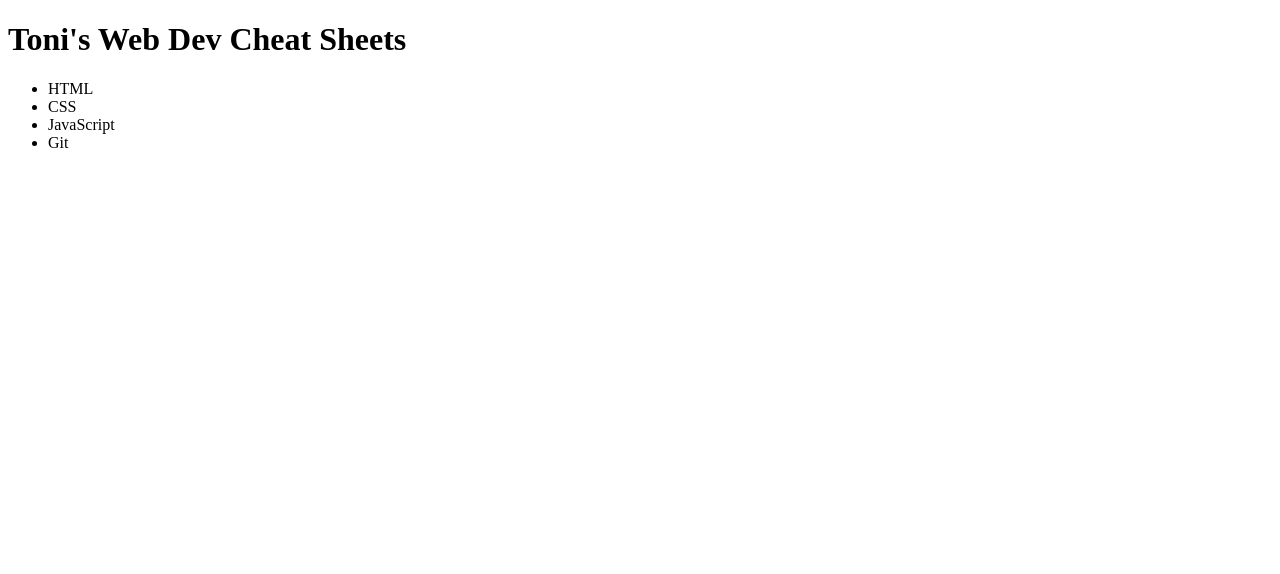
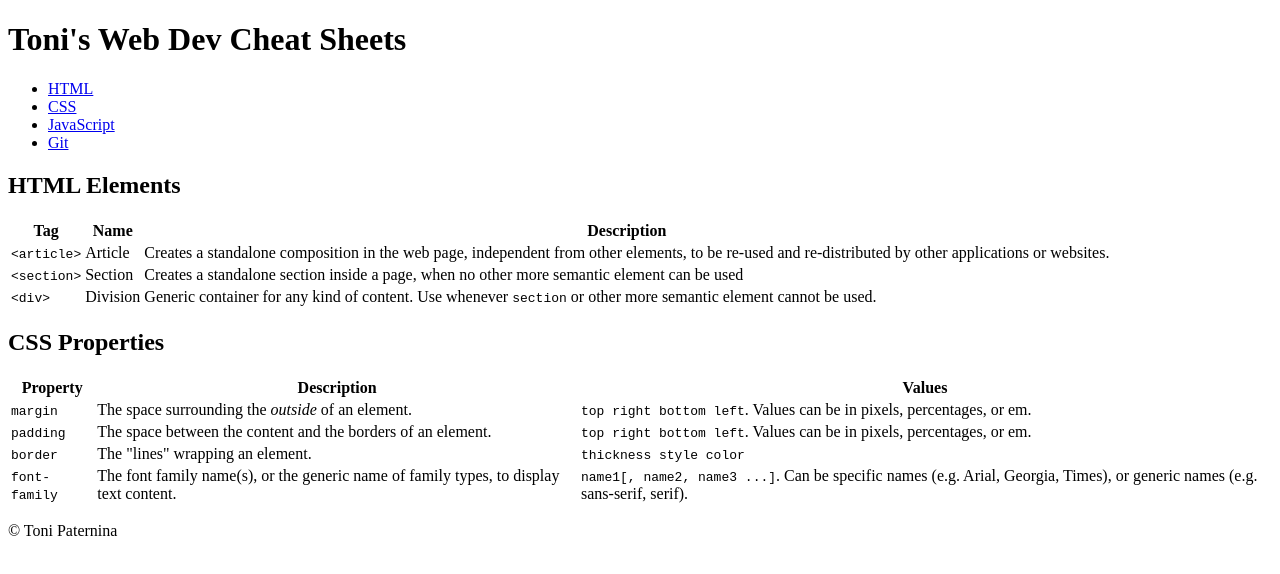
Before and after one commit to tpaternina/CheatSheet, a plain HTML site: page index.html in a window 1280 px wide. Drawn offline with Linux system fonts and the light colour scheme.

Commit message:
finish html and css tables

```diff
--- a/index.html
+++ b/index.html
@@ -11,19 +11,92 @@
       <h1>Toni's Web Dev Cheat Sheets</h1>
       <nav>
         <ul>
-          <li>HTML</li>
-          <li>CSS</li>
-          <li>JavaScript</li>
-          <li>Git</li>
+          <li><a href="#html">HTML</a></li>
+          <li><a href="#css">CSS</a></li>
+          <li><a href="#javascript">JavaScript</a></li>
+          <li><a href="#git">Git</a></li>
         </ul>
       </nav>
     </header>
 
     <main>
+      <!-- HTML table -->
+      <h2> HTML Elements </h2>
+      <table>
+        <thead>
+          <tr>
+            <th scope="col">Tag</th>
+            <th scope="col">Name</th>
+            <th colspan="col">Description</th>
+          </tr>
+        </thead>
+        <tbody>
+          <tr>
+            <td><code>&lt;article&gt;</code></td>
+            <td>Article</td>
+            <td>Creates a standalone composition in the web page, independent from
+              other elements, to be re-used and re-distributed by other applications
+              or websites.</td>
+          </tr>
+          <tr>
+            <td><code>&lt;section&gt;</code></td>
+            <td>Section</td>
+            <td>Creates a standalone section inside a page, when no other more
+              semantic element can be used</td>
+          </tr>
+          <tr>
+            <td><code>&lt;div&gt;</code></td>
+            <td>Division</td>
+            <td>Generic container for any kind of content. Use whenever
+              <code>section</code> or other more semantic element cannot be used.</td>
+        </tbody>
+      </table>
+
+      <!-- CSS table -->
+      <h2> CSS Properties </h2>
+      <table>
+        <thead>
+          <tr>
+            <th>Property</th>
+            <th>Description</th>
+            <th>Values</th>
+          </tr>
+        </thead>
+        <tbody>
+          <tr>
+            <td><code>margin</code></td>
+            <td>The space surrounding the <i>outside</i> of an element.</td>
+            <td><code>top right bottom left</code>. Values can be in pixels,
+              percentages, or em.</td>
+          </tr>
+          <tr>
+            <td><code>padding</code></td>
+            <td>The space between the content and the borders of an element.</td>
+            <td><code>top right bottom left</code>. Values can be in pixels,
+              percentages, or em.</td>
+          </tr>
+          <tr>
+            <td><code>border</code></td>
+            <td>The "lines" wrapping an element.</td>
+            <td><code>thickness style color</code></td>
+          </tr>
+          <tr>
+            <td><code>font-family</code></td>
+            <td>The font family name(s), or the generic name of family types,
+              to display text content.</td>
+            <td><code>name1[, name2, name3 ...]</code>. Can be specific names
+              (e.g. Arial, Georgia, Times), or generic names (e.g. sans-serif,
+              serif).</td>
+          </tr>
+        </tbody>
+      </table>
+
+      <!-- Git table -->
 
     </main>
 
     <footer>
+      <p>&copy; Toni Paternina</p>
 
     </footer>
   </body>
```
